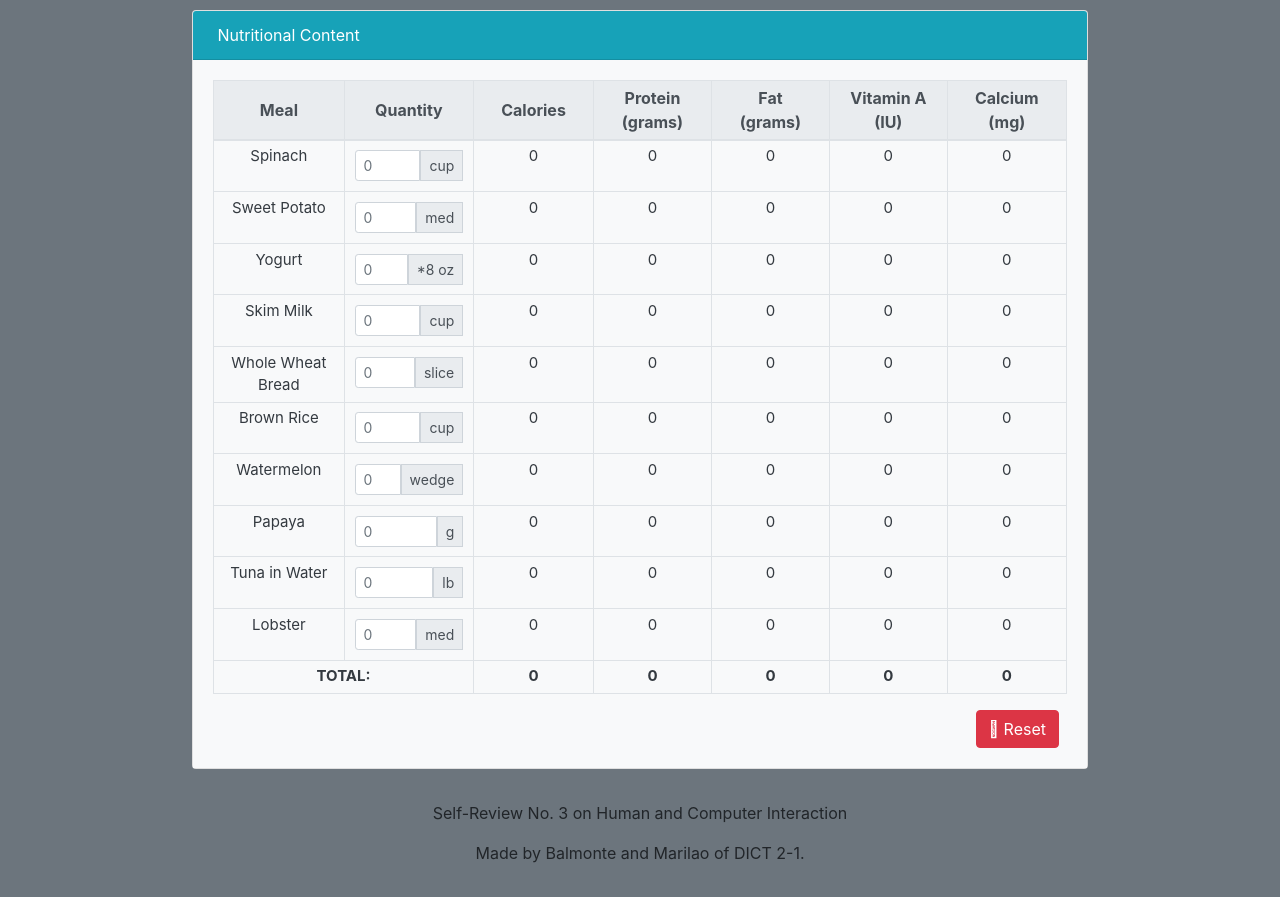
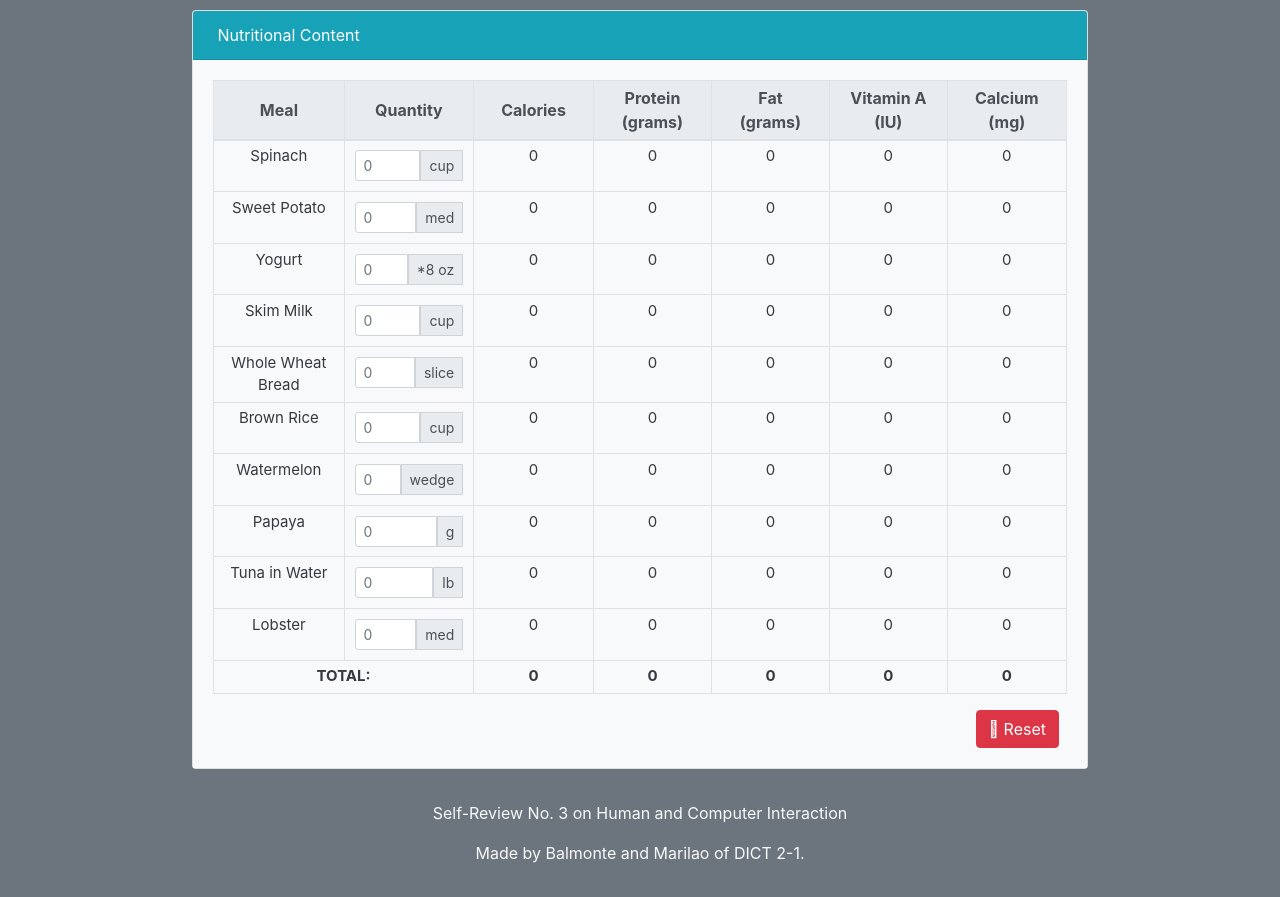
Before and after one commit to justintroy/OrderMenu-HCI, a website: page index.html in a window 1280 px wide. Shown: the part 62-959 px from the top of the page. Drawn offline with nearby package versions, Linux system fonts and the light colour scheme; some icons are missing.

Commit message:
Footer font to light color

```diff
--- a/index.html
+++ b/index.html
@@ -238,7 +238,7 @@
   </div>
 
 
-  <footer class="footer text-center text-white-50 p-3">
+  <footer class="footer text-center text-light p-3">
     <p>Self-Review No. 3 on Human and Computer Interaction</p>
     <p>Made by Balmonte and Marilao of DICT 2-1.</p>
   </footer>
```
